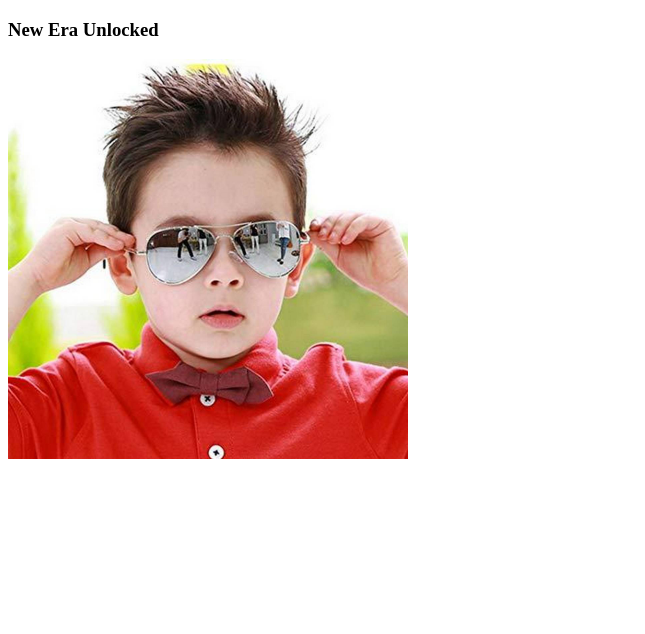
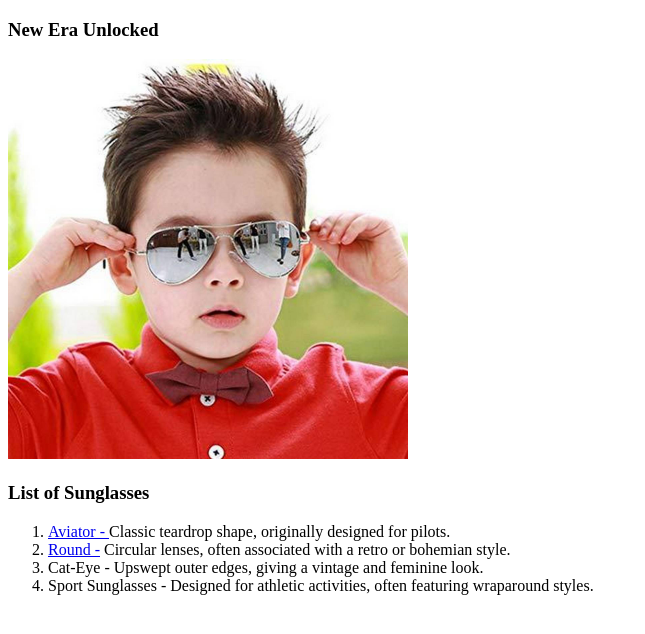
Before and after one commit to Pallab-plb/sunglass-mart, a plain HTML site: page index.html in a window 1280 px wide. Shown: the whole page, without its empty margins (0-645 px from the left). Drawn offline with Linux system fonts and the light colour scheme.

Commit message:
list is added

```diff
--- a/index.html
+++ b/index.html
@@ -12,4 +12,20 @@
 
 
 </body>
+<div>
+    <h3>List of Sunglasses</h3>
+    <ol>
+        <li>
+            <a href="https://www.ray-ban.com/usa/sunglasses/aviator">Aviator - </a> Classic teardrop shape, originally designed for pilots.
+
+
+
+
+        <li>
+            <a href="https://www.ray-ban.com/usa/sunglasses/round">Round -</a>
+             Circular lenses, often associated with a retro or bohemian style.</li>
+        <li>Cat-Eye - Upswept outer edges, giving a vintage and feminine look.</li>
+        <li>Sport Sunglasses - Designed for athletic activities, often featuring wraparound styles.</li>
+    </ol>
+</div>
 </html>
```
